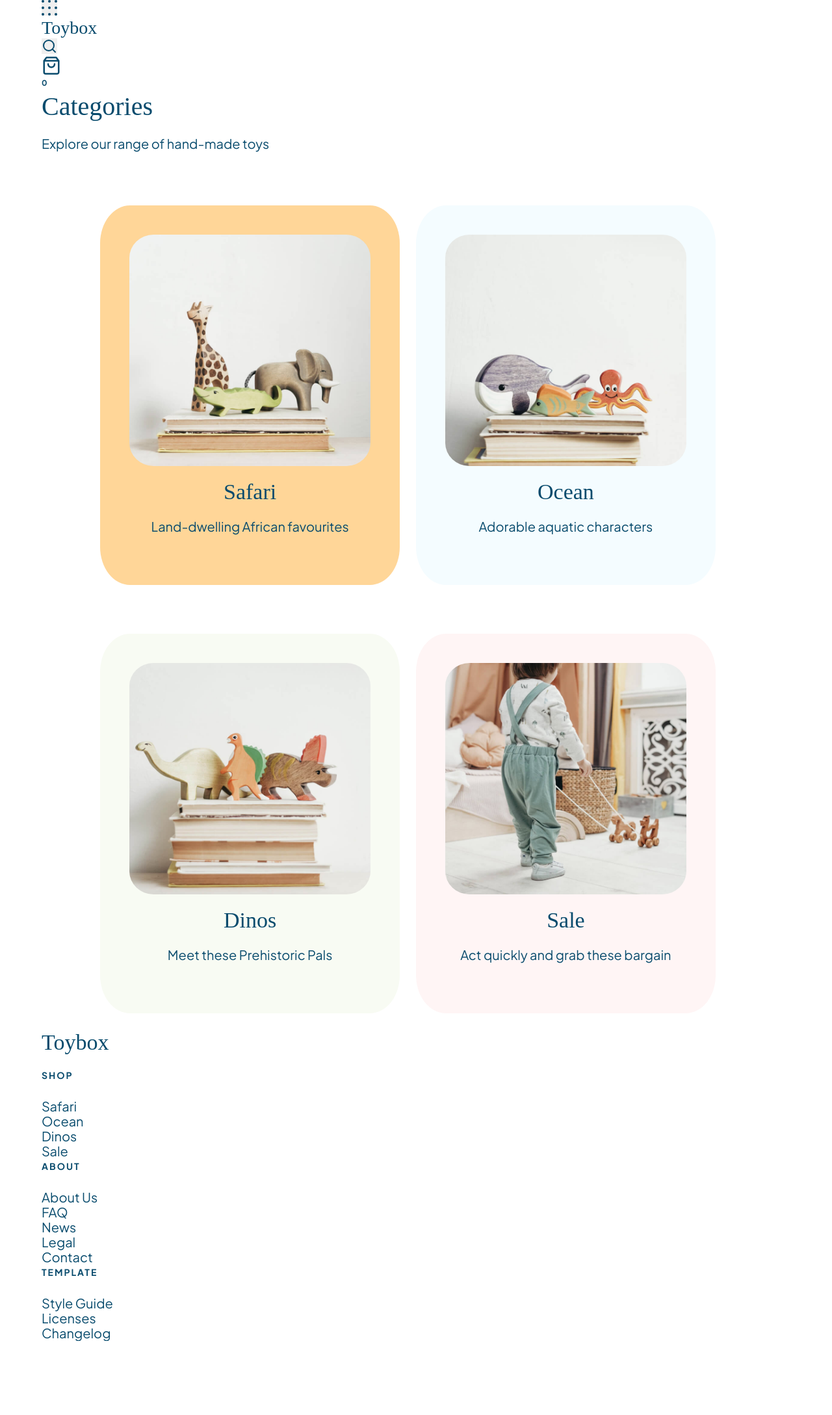
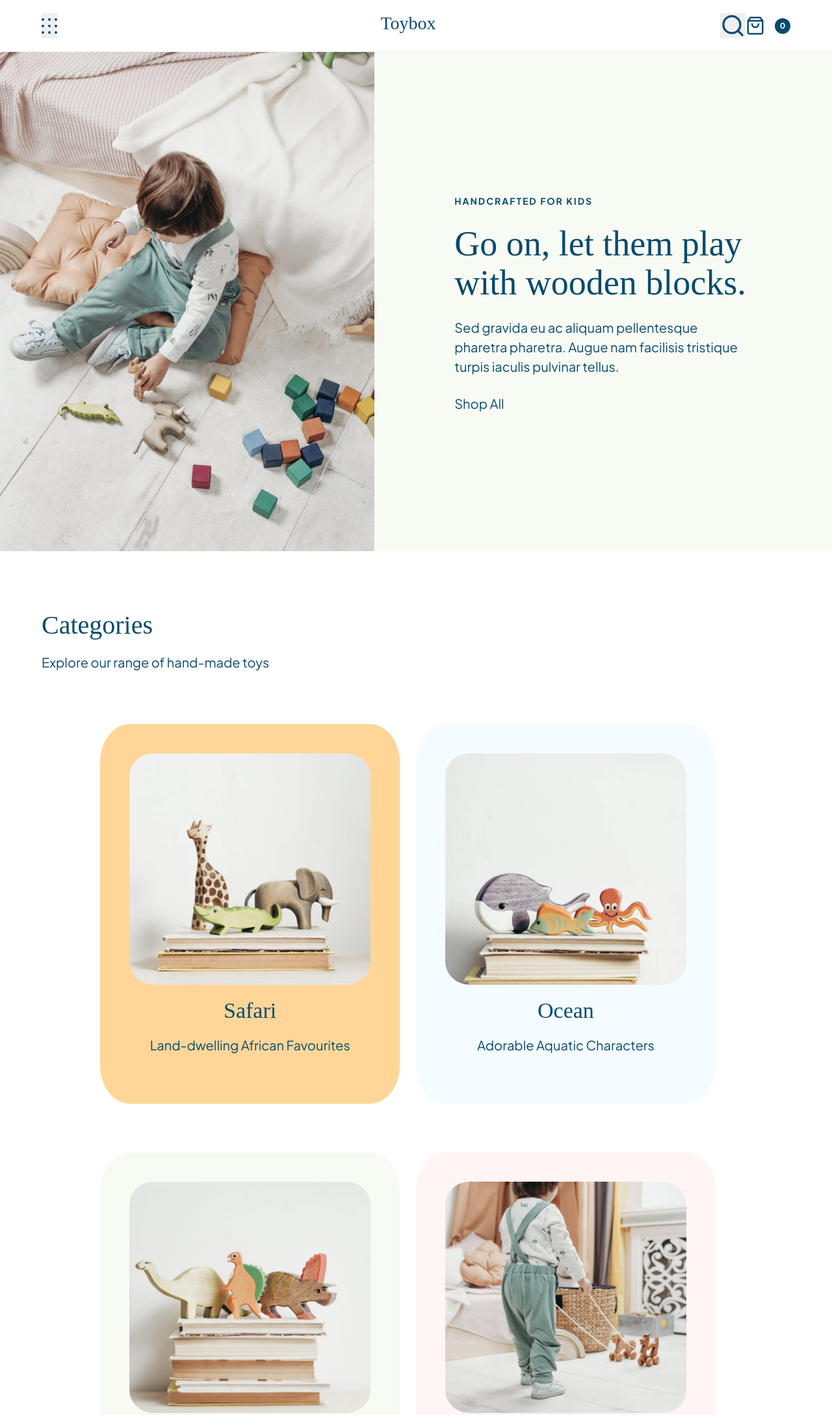
Before and after one commit to sjimmykang/eShopDemo, a plain HTML site: page index.html in a window 1280 px wide. Shown: the top 2177 px of the page at 65% size. Before the commit the page ends 2063 px from the top, so only its background shows below. Drawn offline with Linux system fonts and the light colour scheme; files whose address does not match are found by name; a web font is replaced by a local one.

Commit message:
copy pasted todays pre-work codes and adjusted to work on mine

```diff
--- a/index.html
+++ b/index.html
@@ -1,86 +1,124 @@
 <!DOCTYPE html>
 <html lang="en">
+
 <head>
 	<meta charset="UTF-8">
 	<meta http-equiv="X-UA-Compatible" content="IE=edge">
 	<meta name="viewport" content="width=device-width, initial-scale=1.0">
+	<title>STARTER - Toybox Homepage</title>
+	<link rel="stylesheet" href="./styles/styles.css">
+</head>
 
-	<link rel="stylesheet" href="./styles/styles.css">
-	<title>STARTER - Toybox Homepage</title>
-	<!-- code along -->
-</head>
 <body>
 	<nav class="navBar">
 		<div class="wrapper">
-			<!-- click something happen = button -->
 			<button class="menuIcon">
-				<img src="./assets/menu-button.svg" alt="menu icon to open slide out navigation">
+				<img src="./assets/menu-button.svg" alt="open slide-out navigation">
 			</button>
-
 			<a href="#" class="logo">
 				<h1>Toybox</h1>
 			</a>
-
 			<div class="searchCart">
-				<!-- search icon. bring up an input -->
 				<button class="menuIcon">
-					<img src="./assets/search.svg" alt="search icon to bring up search">
+					<img src="./assets/search.svg" alt="search icon" class="searchIcon">
 				</button>
-
-				<!-- purse icon. take user to cart page -->
 				<a href="#" class="bag">
 					<img src="./assets/shop-bag.svg" alt="shopping bag icon" class="bagIcon">
 				</a>
-
-				<!-- zero icon. changing number value -->
 				<div class="counter">
 					<p class="smallCopy">0</p>
 				</div>
-			</div> <!-- end searchCart -->
-		</div> <!-- end wrapper -->
+			</div> <!-- .searchCart end -->
+		</div> <!-- .wrapper end -->
+
+		<div class="slideOutNav">
+			<div class="buttonContainer">
+				<button>
+					<img src="./assets/menu-close.svg" alt="close navigation">
+				</button>
+			</div>
+			<nav>
+				<ul class="mainMenu">
+					<li><a href="#">Shop</a></li>
+					<li><a href="#">About</a></li>
+					<li><a href="#">FAQ</a></li>
+					<li><a href="#">News</a></li>
+					<li><a href="#">Contact</a></li>
+				</ul>
 			</nav>
+		</div>
+	</nav> <!-- nav end -->
+
+	<header>
+		<div class="headerImgContainer wrapper">
+			<img src="./assets/header-image.jpg"
+				alt="A child in overalls playing with colourful wooden blocks on the floor">
+		</div>
+		<div class="headerContent wrapper">
+			<div class="contentContainer">
+				<h5>Handcrafted for kids</h5>
+				<h3>Go on, let them play with wooden blocks.</h3>
+				<p>Sed gravida eu ac aliquam pellentesque pharetra pharetra. Augue nam facilisis tristique turpis
+					iaculis pulvinar tellus.</p>
+				<a class="button">Shop All</a>
+			</div>
+		</div>
+	</header>
 
 	<main>
 		<section class="categories" id="categories">
 			<div class="wrapper">
 				<h2>Categories</h2>
 				<p>Explore our range of hand-made toys</p>
-
-				<div class="categoryGallery">
-					<a href="#" class="item itemOne">
-						<img src="./assets/safari-trio.jpg" alt="Hand-carve safari animal toys">
+				<ul class="categoryGallery">
+					<li class="items itemOne">
+						<a href="">
+							<img src="./assets/safari-trio.jpg" alt="Hand-carved safari animal toys">
 							<h4>Safari</h4>
-						<p>Land-dwelling African favourites</p>
+							<p>Land-dwelling African Favourites</p>
 						</a>
-
-					<a href="#" class="item itemTwo">
-						<img src="./assets/ocean-trio.jpg" alt="hand carved ocean themed toys">
+					</li>
+					<li class="items itemTwo">
+						<a href="">
+							<img src="./assets/ocean-trio.jpg" alt="A collection of ocean-themed animal toys">
 							<h4>Ocean</h4>
-						<p>Adorable aquatic characters</p>
+							<p>Adorable Aquatic Characters</p>
 						</a>
-
-					<a href="#" class="item itemThree">
-						<img src="./assets/dino-trio.jpg" alt="hand carved dino themed toys">
+					</li>
+					<li class="items itemThree">
+						<a href="">
+							<img src="./assets/dino-trio.jpg" alt="Hand-carved dinosaur toys for kids">
 							<h4>Dinos</h4>
-						<p>Meet these Prehistoric Pals</p>
+							<p>Meet These Prehistoric Pals</p>
 						</a>
-
-					<a href="#" class="item itemFour">
-						<img src="./assets/sale.jpg" alt="A toddler with two wooden toys">
+					</li>
+					<li class="items itemFour">
+						<a href="">
+							<img src="./assets/sale.jpg" alt="A toddler pulling two wooden animals on wheels">
 							<h4>Sale</h4>
-						<p>Act quickly and grab these bargain</p>
+							<p>Act Quickly and Grab These Bargains</p>
 						</a>
-				</div> <!-- categoryGallery end-->
-			</div> <!-- categories wrapper end -->
-		</section> <!-- categories section end -->
+					</li>
+				</ul> <!-- .categoryGallery END-->
+			</div> <!-- .wrapper END-->
+		</section> <!-- .categories END-->
+		<section class="play" id="play">
+			<div class="playContainer wrapper">
+				<h5>Learning Through Doing</h5>
+				<h3>Let them play.</h3>
+				<p>Bauris eget lacus, amet mollis felis, sed posuere odio. Justo purus orci ultricies et. Sit etiam
+					porta sed tellus. Cattis pellentesque felis tristique eget purus feugiat massa.</p>
+				<button class="solid">Learn About Us</button>
+			</div>
+		</section>
 	</main> <!-- main end -->
 
 	<footer id="footer">
 		<div class="wrapper">
-			<a href="#" class="logo">
+			<div class="footerFlexContainer">
+				<a href="" class="logo">
 					<h4>Toybox</h4>
 				</a>
-
 				<div class="footerNav">
 					<nav>
 						<ul class="footerShop">
@@ -88,57 +126,57 @@
 								<h5>Shop</h5>
 							</li>
 							<li>
-							<a href="#">Safari</a>
+								<a href="">Safari</a>
 							</li>
 							<li>
-							<a href="#">Ocean</a>
+								<a href="">Ocean</a>
 							</li>
 							<li>
-							<a href="#">Dinos</a>
+								<a href="">Dinos</a>
 							</li>
 							<li>
-							<a href="#">Sale</a>
+								<a href="">Sale</a>
 							</li>
 						</ul>
-
 						<ul class="footerAbout">
 							<li>
 								<h5>About</h5>
 							</li>
 							<li>
-							<a href="#">About Us</a>
+								<a href="">About Us</a>
 							</li>
 							<li>
-							<a href="#">FAQ</a>
+								<a href="">FAQ</a>
 							</li>
 							<li>
-							<a href="#">News</a>
+								<a href="">News</a>
 							</li>
 							<li>
-							<a href="#">Legal</a>
+								<a href="">Legal</a>
 							</li>
 							<li>
-							<a href="#">Contact</a>
+								<a href="">Contact</a>
 							</li>
 						</ul>
-
-					<ul class="footerTemplate">
+						<ul class="footerTemp">
 							<li>
 								<h5>Template</h5>
 							</li>
 							<li>
-							<a href="#">Style Guide</a>
+								<a href="">Style Guide</a>
 							</li>
 							<li>
-							<a href="#">Licenses</a>
+								<a href="">Licenses</a>
 							</li>
 							<li>
-							<a href="#">Changelog</a>
+								<a href="">Changelog</a>
 							</li>
-					</ul> <!-- footer template end -->
-				</nav> <!-- footer nav end -->
-			</div> <!-- footerNav container end -->
-		</div> <!-- footer wrapper end -->
+						</ul>
+					</nav>
+				</div> <!-- .footerNav END -->
+			</div> <!-- .footerFlexContainer END-->
+		</div> <!-- .wrapper END-->
 	</footer>
 </body>
+
 </html>
--- /dev/null
+++ b/styles/sass/partials/_footer.scss
@@ -0,0 +1,44 @@
+@use "./variables" as *;
+
+footer {
+    background-color: $primary;
+    color: $solidWhite;
+    padding: 90px 0 50px 0;
+
+    .footerFlexContainer {
+        display: flex;
+        justify-content: space-between;
+        margin-bottom: 90px;
+
+        h4 {
+            color: $solidWhite;
+        }
+    }
+
+    .footerNav {
+        width: 40%;
+
+        nav {
+            display: flex;
+            justify-content: space-between;
+
+            ul {
+                width: 33%;
+            }
+
+            a {
+                color: rgba($color: $solidWhite, $alpha: 0.5);
+                font-size: 0.8rem;
+                line-height: 1.5rem;
+
+                &:hover {
+                    color: rgba($color: $solidWhite, $alpha: 1);
+                }
+
+                &:focus {
+                    color: rgba($color: $solidWhite, $alpha: 1);
+                }
+            }
+        }
+    }
+}
--- /dev/null
+++ b/styles/sass/partials/_header.scss
@@ -0,0 +1,28 @@
+@use "./variables";
+
+header {
+    background-color: variables.$tertiary;
+    margin-bottom: 90px;
+    display: flex;
+    align-items: center;
+    flex-wrap: wrap;
+
+    .headerImgContainer {
+        width: 45%;
+
+        img {
+            max-width: 100%;
+            vertical-align: middle;
+        }
+    }
+
+    .headerContent {
+        width: 55%;
+        color: variables.$primary;
+
+        .contentContainer {
+            margin: 0 auto;
+            width: 65%;
+        }
+    }
+}
--- /dev/null
+++ b/styles/sass/partials/_nav.scss
@@ -0,0 +1,89 @@
+@use "variables";
+
+.navBar {
+    position: sticky;
+    top: 0;
+    z-index: 10;
+    border-bottom: 1px solid rgba($color: variables.$primary, $alpha: 0.08);
+    background-color: variables.$solidWhite;
+
+    .wrapper {
+        display: flex;
+        justify-content: space-between;
+        padding: 20px 0;
+    }
+
+    .searchCart {
+        display: flex;
+
+        .searchIcon,
+        .bag {
+            margin-right: 15px;
+        }
+    }
+
+    a {
+        display: flex;
+    }
+
+    .logo {
+        margin-left: 60px;
+    }
+
+    .counter {
+        display: flex;
+        align-items: center;
+
+        p {
+            width: 24px;
+            height: 24px;
+            background-color: variables.$primary;
+            color: variables.$solidWhite;
+            text-align: center;
+            border-radius: 50%;
+        }
+    }
+}
+
+.slideOutNav {
+    padding: 35px 50px;
+    border-right: 1px solid variables.$secondary;
+    width: 100%;
+    max-width: 506px;
+    height: 100vh;
+    background-color: variables.$primary;
+    color: variables.$solidWhite;
+    display: flex;
+    flex-direction: column;
+    position: fixed;
+    top: 0;
+    left: -506px;
+    z-index: 20;
+    transition: 0.75s;
+
+    .buttonContainer {
+        display: flex;
+        justify-content: flex-end;
+
+        button {
+            padding: 10px 0 10px 20px;
+        }
+    }
+
+    .mainMenu {
+        a {
+            font-family: "Young Serif";
+            font-size: 1.6rem;
+            line-height: 2.5rem;
+            color: rgba($color: variables.$solidWhite, $alpha: 1);
+
+            &:hover {
+                color: rgba($color: variables.$solidWhite, $alpha: 0.5);
+            }
+
+            &:focus {
+                color: rgba($color: variables.$solidWhite, $alpha: 0.5);
+            }
+        }
+    }
+}
--- a/styles/sass/partials/_sections.scss
+++ b/styles/sass/partials/_sections.scss
@@ -6,7 +6,7 @@
     width: 100%;
     justify-content: center;
     align-items: center;
-    .item {
+    .items {
         flex-basis: 40%;
         padding: 45px;
         margin: 50px 25px 25px 0;
--- a/styles/sass/styles.scss
+++ b/styles/sass/styles.scss
@@ -4,3 +4,6 @@
 @use "partials/typography";
 @use "partials/sections";
 @use "partials/mediaQueries";
+@use "partials/header";
+@use "partials/nav";
+@use "partials/footer";
```
Also changed, not shown: styles/styles.css. Lines whose indentation alone changed are shown as unchanged.
